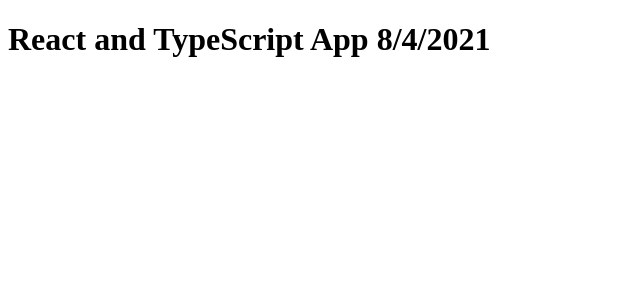
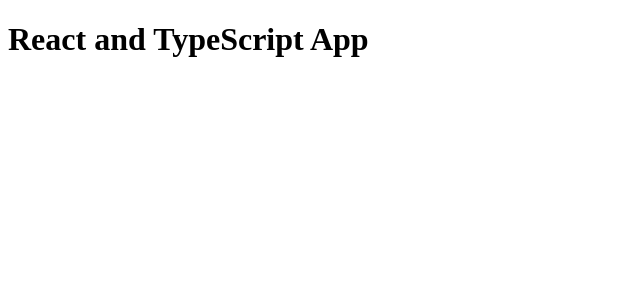
Before and after one commit to ftijan/react-typescript-webpack, a React app: page / in a window 1280 px wide. Shown: the top 300 px of the page, without its empty margins (0-640 px from the left). Built offline with nearby package versions, Linux system fonts and the light colour scheme.

Commit message:
docs, cleanup

```diff
--- a/src/index.tsx
+++ b/src/index.tsx
@@ -2,7 +2,7 @@
 import ReactDOM from "react-dom";
 
 const App = () => (
-    <h1>React and TypeScript App {new Date().toLocaleDateString()}</h1>
+    <h1>React and TypeScript App</h1>
 );
 
 ReactDOM.render(
```
Also changed, not shown: 1 other file (tests, documents, lock files or other folders).
